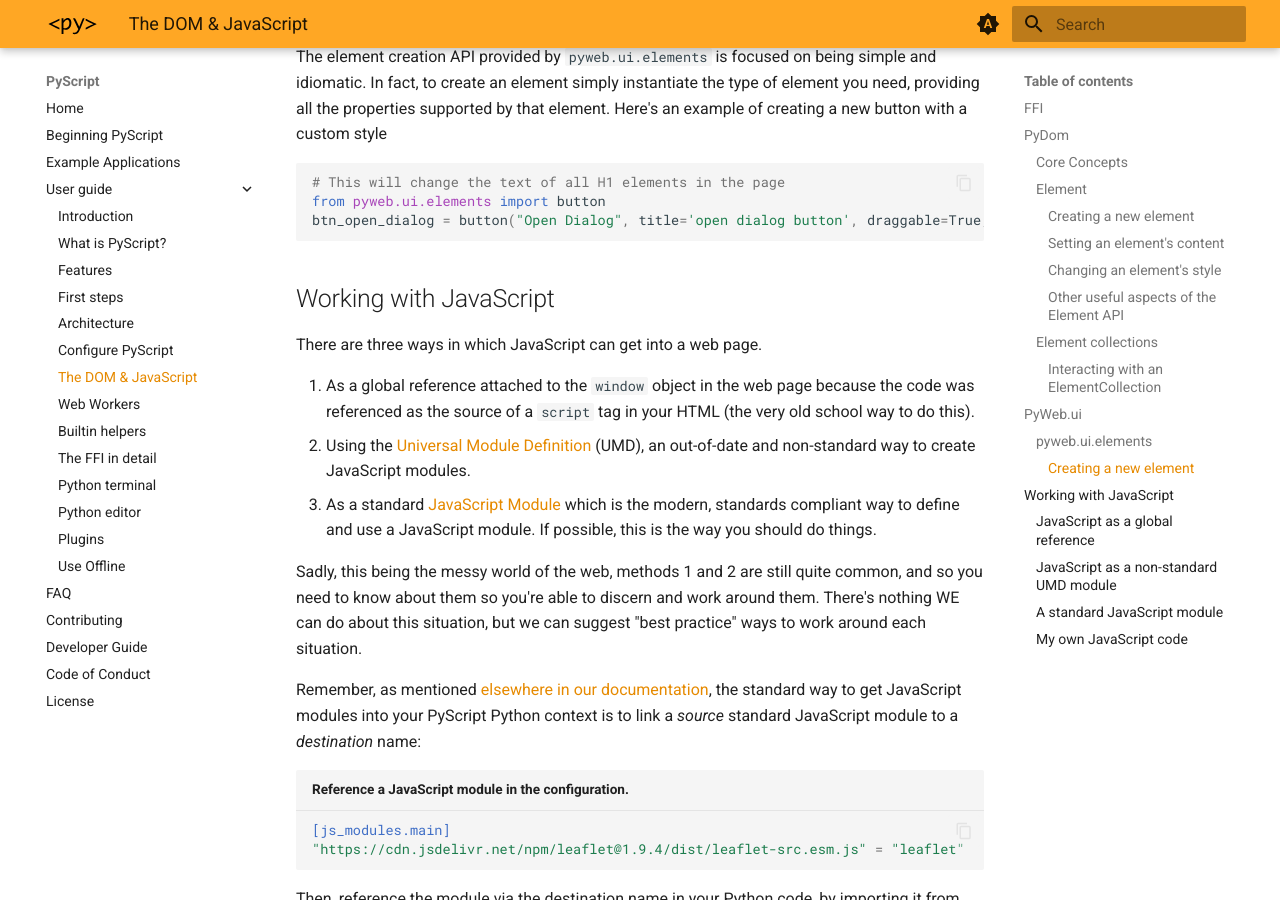
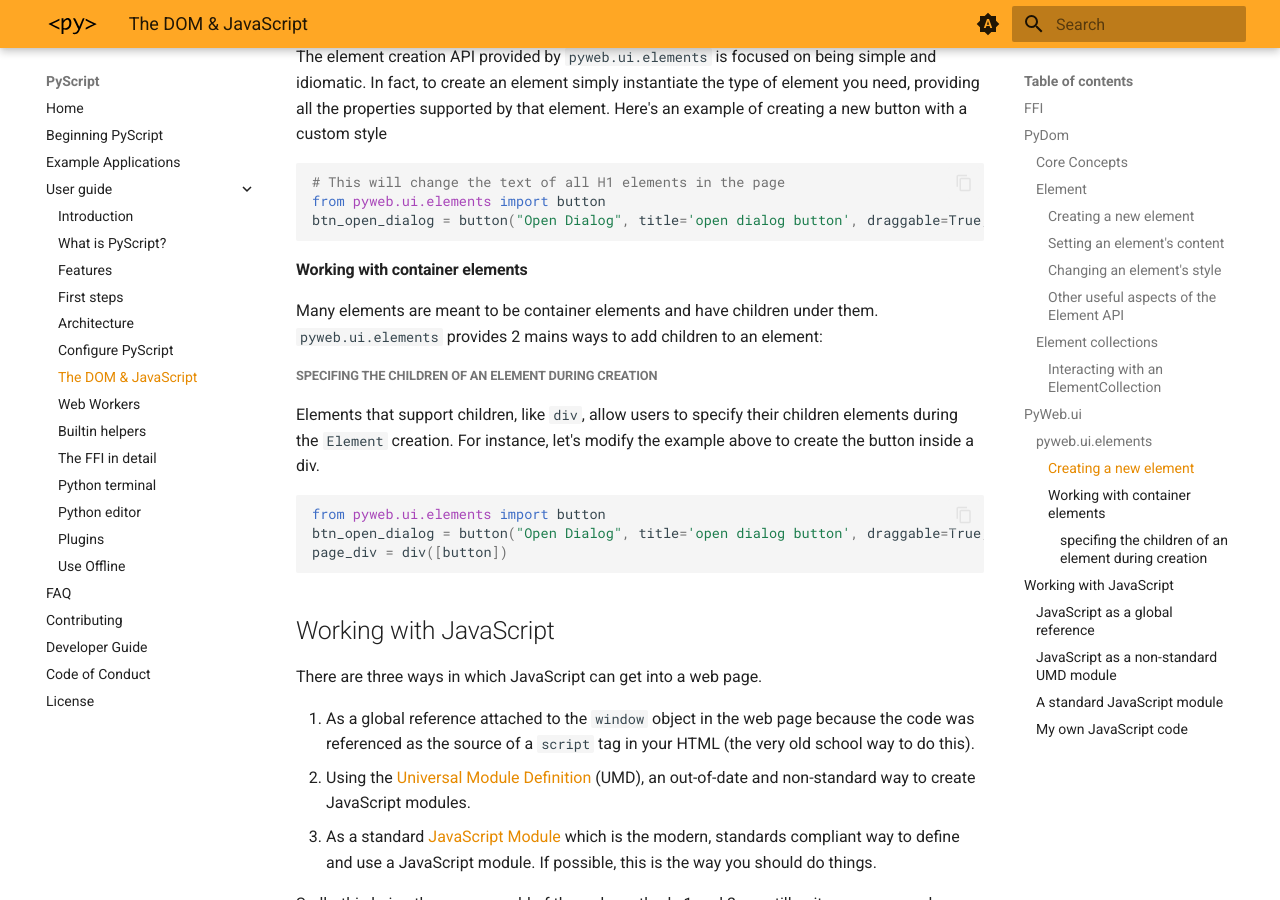
Before and after one commit to pyscript/docs, an MkDocs documentation site: the page built from docs/user-guide/dom.md, in a window 1280 px wide and 900 px high, scrolled down 5913 px. Built offline with MkDocs 1.6.1 and Material for MkDocs 9.7.7, drawn with Linux system fonts in a browser that asks for light colours; the version menu is left out.

Commit message:
add working with elements children section

````diff
--- a/docs/user-guide/dom.md
+++ b/docs/user-guide/dom.md
@@ -311,6 +311,24 @@ from pyweb.ui.elements import button
 btn_open_dialog = button("Open Dialog", title='open dialog button', draggable=True, style={margin: '5px'})
 ```
 
+#### Working with container elements
+
+Many elements are meant to be container elements and have children under them.
+`pyweb.ui.elements` provides 2 mains ways to add children to an element:
+
+
+##### specifing the children of an element during creation
+
+Elements that support children, like `div`, allow users to specify their children
+elements during the `Element` creation. For instance, let's modify the example above
+to create the button inside a div.
+
+```python
+from pyweb.ui.elements import button
+btn_open_dialog = button("Open Dialog", title='open dialog button', draggable=True, style={margin: '5px'})
+page_div = div([button])
+```
+
 
 ## Working with JavaScript
 
````
